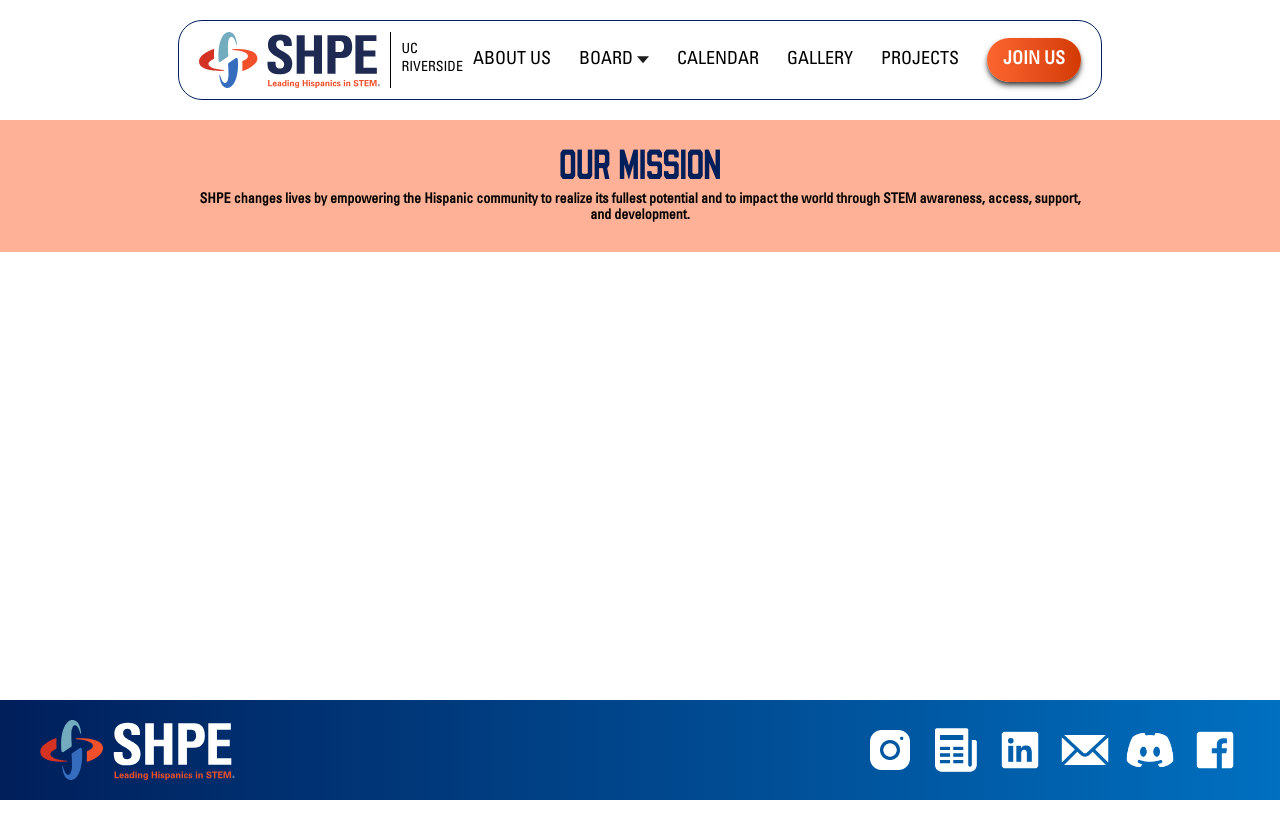
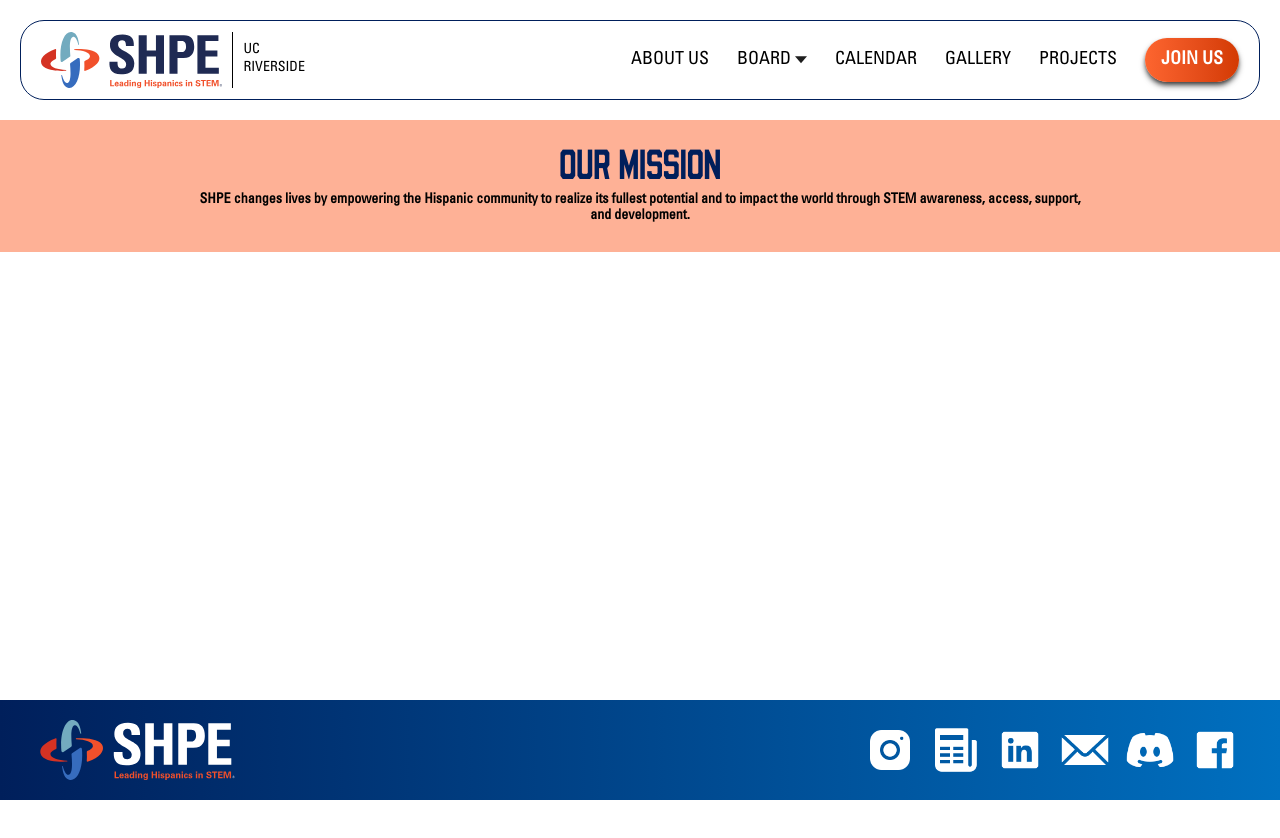
Before and after one commit to acm-ucr/shpe-website, a Next.js app: page / in a window 1280 px wide. Shown: the top 838 px of the page. After the commit the page ends 800 px from the top, so only its background shows below. Built offline with nearby package versions, Linux system fonts and the light colour scheme.

Commit message:
Actually commiting Navbar and Footer Changes

```diff
--- a/src/app/board/current/page.tsx
+++ b/src/app/board/current/page.tsx
@@ -3,7 +3,7 @@
 
 const Board = () => {
   return (
-    <div className="h-screen w-screen items-center justify-center">
+    <div className="w-full items-center justify-center">
       <div className="flex w-full justify-center px-6">
         <div className="flex w-full max-w-6xl flex-wrap justify-center gap-x-40 gap-y-10">
           {boardData.map((member, index) => (
--- a/src/app/layout.tsx
+++ b/src/app/layout.tsx
@@ -1,9 +1,7 @@
 import "./globals.css";
-import { Inter } from "next/font/google";
 import { ReactQueryClientProvider } from "@/utils/react-query";
 import Navbar from "@/components/Navbar";
-
-const inter = Inter({ subsets: ["latin"] });
+import Footer from "@/components/board/footer";
 
 export const metadata = {
   title: "Society of Hispanic Professional Engineers",
@@ -17,10 +15,11 @@
 export default function RootLayout({ children }: LayoutProps) {
   return (
     <html lang="en">
-      <body className={inter.className}>
+      <body className="relative flex min-h-screen flex-col">
         <ReactQueryClientProvider>
           <Navbar />
-          {children}
+          <main className=" flex-grow">{children}</main>
+          <Footer />
         </ReactQueryClientProvider>
       </body>
     </html>
--- a/src/app/page.tsx
+++ b/src/app/page.tsx
@@ -1,14 +1,13 @@
 import OurMission from "@/components/landing/ourMission";
-import Footer from "@/components/board/footer";
 
 const Home = () => {
   return (
-    <div className="h-screen w-screen items-center justify-center">
+    <div className="w-screen items-center justify-center">
       <OurMission
         title="OUR MISSION"
         text="SHPE changes lives by empowering the Hispanic community to realize its fullest potential and to impact the world through STEM awareness, access, support, and development."
       />
-      <Footer></Footer>
+
     </div>
   );
 };
--- a/src/components/board/footer.tsx
+++ b/src/components/board/footer.tsx
@@ -12,7 +12,7 @@
 
 const Footer = () => {
   return (
-    <div className="from-shpe-blue-200 to-shpe-blue-150 fixed bottom-0 left-0 flex w-full flex-col items-center justify-center bg-gradient-to-r px-[20px] py-[15px] md:flex-row md:justify-between md:px-[40px] md:py-[20px]">
+    <div className="from-shpe-blue-200 to-shpe-blue-150 mt-5 flex w-full flex-col items-center justify-center bg-gradient-to-r px-[20px] py-[15px] md:flex-row md:justify-between md:px-[40px] md:py-[20px]">
       <Image
         src={shpeFooterLogo}
         alt="FooterLogo"
```
